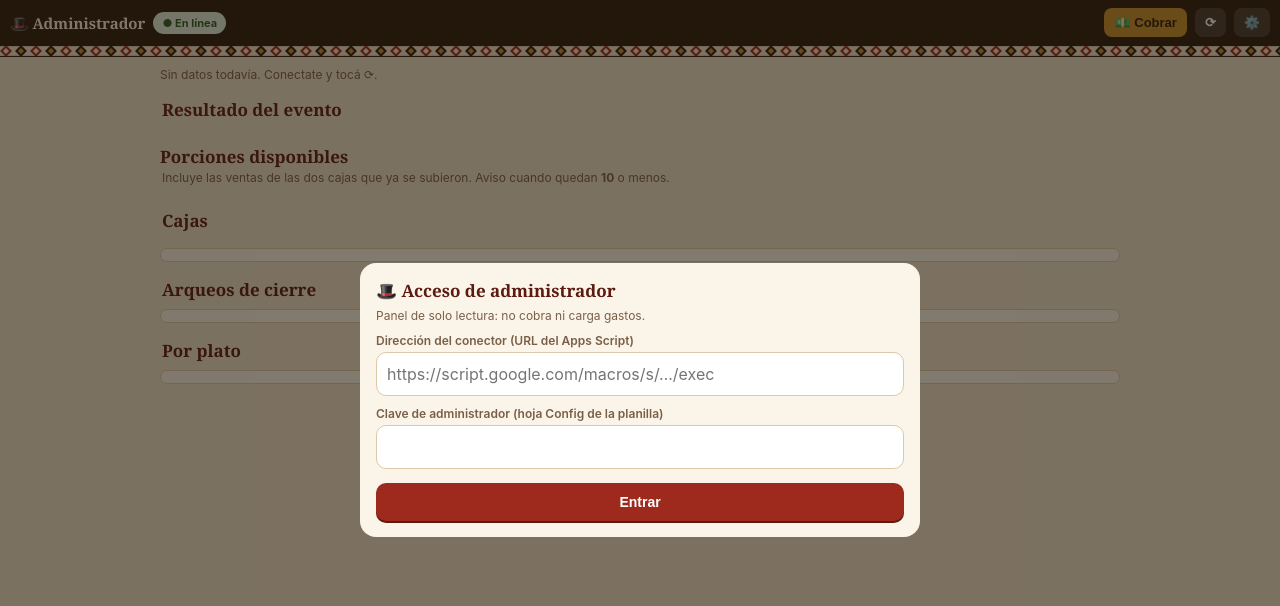
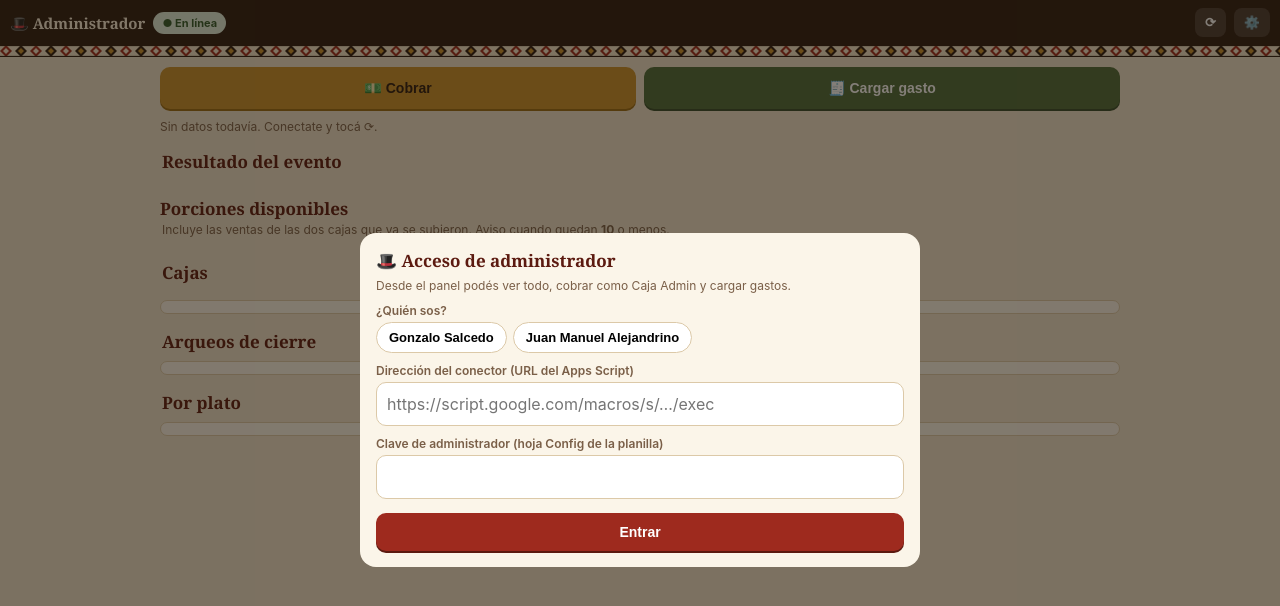
Before and after one commit to gonzasalcedor-byte/pena-caja-, a plain HTML site: page admin.html in a window 1280 px wide. Drawn offline with Linux system fonts and the light colour scheme.

Commit message:
Add files via upload

```diff
--- a/admin.html
+++ b/admin.html
@@ -67,14 +67,17 @@ input{font:inherit;font-size:16px;border:1px solid var(--line);border-radius:10p
 </head>
 <body>
 <header>
-  <h1>🎩 Administrador</h1>
+  <h1>🎩 <span id="h-quien">Administrador</span></h1>
   <span class="pill" id="h-net"></span>
   <div class="sp"></div>
-  <button class="hbtn" style="background:var(--mostaza);color:var(--ink);white-space:nowrap" onclick="irCobrar()">💵 Cobrar</button>
   <button class="hbtn" onclick="cargar(true)">⟳</button>
   <button class="hbtn" onclick="openSetup()">⚙️</button>
 </header>
 <div class="guarda"></div>
+<div style="display:flex;gap:8px;padding:10px 10px 0;max-width:980px;margin:0 auto">
+  <button class="btn" style="flex:1;background:var(--mostaza);color:var(--ink);box-shadow:0 2px 0 #9a6a12;padding:13px" onclick="irCobrar()">💵 Cobrar</button>
+  <button class="btn" style="flex:1;background:var(--verde);box-shadow:0 2px 0 #34492a;padding:13px" onclick="irGasto()">🧾 Cargar gasto</button>
+</div>
 <main>
   <div class="hint" id="upd"></div>
   <div id="alertas"></div>
@@ -103,7 +106,9 @@ input{font:inherit;font-size:16px;border:1px solid var(--line);border-radius:10p
 
 <div class="modal" id="m-setup"><div class="sheet">
   <h2>🎩 Acceso de administrador</h2>
-  <div class="hint">Panel de solo lectura: no cobra ni carga gastos.</div>
+  <div class="hint">Desde el panel podés ver todo, cobrar como Caja Admin y cargar gastos.</div>
+  <label>¿Quién sos?</label>
+  <div class="chips" id="s-user"></div>
   <label>Dirección del conector (URL del Apps Script)</label>
   <input id="s-api" placeholder="https://script.google.com/macros/s/…/exec">
   <label>Clave de administrador (hoja Config de la planilla)</label>
@@ -129,6 +134,7 @@ let CFG=LS.get('pa_cfg',null), D=LS.get('pa_data',null), LOW=LS.get('pa_low',{})
 const hace=iso=>{if(!iso)return '—';const m=Math.round((Date.now()-new Date(iso))/60000);return m<1?'recién':m<60?`hace ${m} min`:`hace ${Math.round(m/60)} h`};
 
 function render(){
+  $('#h-quien').textContent=yo()?yo().n.split(' ')[0]+' · Admin':'Administrador';
   const on=navigator.onLine, n=$('#h-net'); n.className='pill '+(on?'on':'off'); n.textContent=busy?'⟳ Actualizando':(on?'● En línea':'● Sin señal');
   if(!D){$('#upd').textContent='Sin datos todavía. Conectate y tocá ⟳.';return}
   $('#upd').textContent='Datos de la planilla · actualizado '+hace(D.ts)+(on?' · se refresca cada 30 s':' · sin señal, se muestra lo último');
@@ -145,7 +151,9 @@ function render(){
   const k=(l,v,s='',c='')=>`<div class="kpi"><div class="l">${l}</div><div class="v ${c}">${v}</div><div class="s">${s}</div></div>`;
   $('#kpis').innerHTML=k('Ventas',fmt(D.ventas),`${D.tickets} tickets${D.anulados?` · ${D.anulados} anulados`:''}`)+k('Gastos',fmt(D.gastos),`${D.nGastos} cargados`)+
     k('Resultado',fmt(D.resultado),D.ventas?`margen ${Math.round(D.resultado/D.ventas*100)}%`:'',D.resultado>=0?'pos':'neg')+
-    k('Consignación a pagar',fmt(D.pendCons))+k('Reintegros a pagar',fmt(D.pendRein));
+    k('Consignación a pagar',fmt(D.pendCons))+k('Reintegros a pagar',fmt(D.pendRein))+
+    (()=>{const pv=D.platos.reduce((x,p)=>x+p.vendidas,0), pe=D.platos.filter(p=>p.activo).reduce((x,p)=>x+p.rinde,0);
+      return k('Costo x porción vendida',pv?fmt(D.gastos/pv):'—',`${pv} porciones vendidas`)+k('Costo x porción estimada',pe?fmt(D.gastos/pe):'—',`sobre ${pe} porciones de rinde`)})();
   // Stock
   $('#stock').innerHTML=actAll.map(p=>{const tope=p.control?(p.fijado+p.sumas):(p.rinde+p.sumas), vend=p.control?p.vendidasDesde:p.vendidas;
     const pct=tope?Math.min(100,Math.max(0,(vend/tope)*100)):0, cls=p.quedan==null?'':(p.quedan<=0?'out':(p.quedan<=D.aviso?'low':''));
@@ -157,14 +165,14 @@ function render(){
   const cs=D.cajas.filter(c=>DIA==='Todos'||c.dia===DIA);
   const tot=cs.reduce((a,c)=>({t:a.t+c.tickets,v:a.v+c.total,e:a.e+(c.Efectivo||0),q:a.q+(c.Transferencia||0)+(c.QR||0),d:a.d+(c['Débito']||0)}),{t:0,v:0,e:0,q:0,d:0});
   $('#cajas').innerHTML='<tr><th>Caja</th><th>Día</th><th class="n">Tickets</th><th class="n">Total</th><th class="n">Efectivo</th><th class="n">Transf+QR</th><th class="n">Débito</th><th>Último ticket</th><th>Subió</th></tr>'+
-    (cs.map(c=>{const old=c.sync&&(Date.now()-new Date(c.sync))>15*60000;return `<tr><td><b>${c.caja==='C9'?'Admin':c.caja}</b></td><td>${c.dia}</td><td class="n">${c.tickets}</td><td class="n"><b>${fmt(c.total)}</b></td><td class="n">${fmt(c.Efectivo)}</td><td class="n">${fmt((c.Transferencia||0)+(c.QR||0))}</td><td class="n">${fmt(c['Débito'])}</td><td>${String(c.ultimo).slice(11,16)}</td><td class="${old?'neg':''}">${hace(c.sync)}</td></tr>`}).join('')||'<tr><td colspan="9" class="hint">Sin ventas todavía</td></tr>')+
+    (cs.map(c=>{const old=c.sync&&(Date.now()-new Date(c.sync))>15*60000;return `<tr><td><b>${CAJA_ADMIN[c.caja]||c.caja}</b></td><td>${c.dia}</td><td class="n">${c.tickets}</td><td class="n"><b>${fmt(c.total)}</b></td><td class="n">${fmt(c.Efectivo)}</td><td class="n">${fmt((c.Transferencia||0)+(c.QR||0))}</td><td class="n">${fmt(c['Débito'])}</td><td>${String(c.ultimo).slice(11,16)}</td><td class="${old?'neg':''}">${hace(c.sync)}</td></tr>`}).join('')||'<tr><td colspan="9" class="hint">Sin ventas todavía</td></tr>')+
     (cs.length>1?`<tr><td><b>Total</b></td><td></td><td class="n"><b>${tot.t}</b></td><td class="n"><b>${fmt(tot.v)}</b></td><td class="n"><b>${fmt(tot.e)}</b></td><td class="n"><b>${fmt(tot.q)}</b></td><td class="n"><b>${fmt(tot.d)}</b></td><td></td><td></td></tr>`:'');
   // Cierres
   $('#cierres').innerHTML='<tr><th>Caja</th><th>Día</th><th>Cajero</th><th class="n">Efectivo sistema</th><th class="n">Contado</th><th class="n">Diferencia</th></tr>'+
-    D.cierres.map(c=>`<tr><td>${c.caja==='C9'?'Admin':c.caja}</td><td>${c.dia}</td><td>${c.cajero||'—'}</td><td class="n">${fmt(c.efectivoSist)}</td><td class="n">${c.contado==null?'—':fmt(c.contado)}</td><td class="n ${c.dif?'neg':(c.dif===0?'pos':'')}">${c.dif==null?'—':(c.dif===0?'✓ 0':fmt(c.dif))}</td></tr>`).join('');
+    D.cierres.map(c=>`<tr><td>${CAJA_ADMIN[c.caja]||c.caja}</td><td>${c.dia}</td><td>${c.cajero||'—'}</td><td class="n">${fmt(c.efectivoSist)}</td><td class="n">${c.contado==null?'—':fmt(c.contado)}</td><td class="n ${c.dif?'neg':(c.dif===0?'pos':'')}">${c.dif==null?'—':(c.dif===0?'✓ 0':fmt(c.dif))}</td></tr>`).join('');
   // Platos
-  $('#platos').innerHTML='<tr><th>Plato</th><th class="n">Precio</th><th class="n">Vendidas</th><th class="n">Ventas</th><th class="n">Costo</th><th class="n">Resultado</th></tr>'+
-    D.platos.map(p=>`<tr><td>${p.nombre}${p.activo?'':' <span class="hint">(inactivo)</span>'}</td><td class="n">${fmt(p.precio)}</td><td class="n">${p.vendidas}</td><td class="n">${fmt(p.ventas)}</td><td class="n">${fmt(p.costo)}</td><td class="n ${p.resultado>=0?'pos':'neg'}">${fmt(p.resultado)}</td></tr>`).join('');
+  $('#platos').innerHTML='<tr><th>Plato</th><th class="n">Precio</th><th class="n">Costo total</th><th class="n">Rinde</th><th class="n">Costo x porción<br>estimada</th><th class="n">Vendidas</th><th class="n">Costo x porción<br>vendida</th><th class="n">Ventas</th><th class="n">Resultado</th></tr>'+
+    D.platos.map(p=>`<tr><td>${p.nombre}${p.activo?'':' <span class="hint">(inactivo)</span>'}</td><td class="n">${fmt(p.precio)}</td><td class="n">${fmt(p.costo)}</td><td class="n">${p.rinde||'—'}</td><td class="n">${p.rinde?fmt(p.costo/p.rinde):'—'}</td><td class="n">${p.vendidas}</td><td class="n"><b>${p.vendidas?fmt(p.costo/p.vendidas):'—'}</b></td><td class="n">${fmt(p.ventas)}</td><td class="n ${p.resultado>=0?'pos':'neg'}">${fmt(p.resultado)}</td></tr>`).join('');
   $('#links').innerHTML=D.url?`<a class="btn sec" href="${D.url}" target="_blank" rel="noopener">📊 Abrir la planilla</a>`:'';
 }
 function diaActual(){return DIA==='Todos'?null:DIA}
@@ -192,11 +200,16 @@ async function enviarCtrl(){
 }
 // ---- Cobrar como Caja Admin ----
 function irCobrar(){
-  if(!CFG||!CFG.api) return openSetup();
-  const c=LS.get('pena_cfg',null), tk=LS.get('pena_tickets',[]);
-  if(c&&c.caja&&c.caja!=='C9'&&tk.some(t=>!t.synced)) return toast(`Este teléfono tiene ventas de la caja ${c.caja} sin subir. Sincronizá esa caja primero.`);
-  LS.set('pena_cfg',{caja:'C9',cajero:'Administrador',api:CFG.api});
+  if(!CFG||!CFG.api||!yo()) return openSetup();
+  const mia=yo().caja, c=LS.get('pena_cfg',null), tk=LS.get('pena_tickets',[]);
+  if(c&&c.caja&&c.caja!==mia&&tk.some(t=>!t.synced)) return toast(`Este teléfono tiene ventas de la caja ${c.caja} sin subir. Sincronizá esa caja primero.`);
+  LS.set('pena_cfg',{caja:mia,cajero:yo().n,api:CFG.api});
   location.href='./';
+}
+function irGasto(){
+  if(!CFG||!CFG.api||!yo()) return openSetup();
+  LS.set('pg_cfg',{user:CFG.user,api:CFG.api});
+  location.href='gastos.html';
 }
 function avisos(){
   const msgs=[]; D.platos.filter(p=>p.activo&&p.quedan!=null).forEach(p=>{const lv=p.quedan<=0?2:(p.quedan<=D.aviso?1:0), prev=LOW[p.id]||0;
@@ -215,16 +228,22 @@ async function cargar(manual){
   }catch(e){ if(manual) toast('No se pudo actualizar'); console.warn(e); }
   finally{ busy=false; render(); }
 }
-function openSetup(){$('#s-api').value=CFG?CFG.api||'':'';$('#s-key').value=CFG?CFG.key||'':'';$('#s-cancel').style.display=CFG&&CFG.key?'inline-block':'none';$('#m-setup').classList.add('on')}
+const ADMINS=[{k:'GSR',n:'Gonzalo Salcedo',caja:'C9'},{k:'JMA',n:'Juan Manuel Alejandrino',caja:'C8'}];
+const CAJA_ADMIN={C9:'Admin Gonzalo',C8:'Admin Juan'};
+const yo=()=>ADMINS.find(x=>CFG&&x.k===CFG.user);
+let _u=null;
+function rUsers(){$('#s-user').innerHTML=ADMINS.map(x=>`<button class="chip ${_u===x.k?'on':''}" onclick="_u='${x.k}';rUsers()">${x.n}</button>`).join('')}
+function openSetup(){_u=CFG?CFG.user||null:null;rUsers();$('#s-api').value=CFG?CFG.api||'':'';$('#s-key').value=CFG?CFG.key||'':'';$('#s-cancel').style.display=CFG&&CFG.key&&CFG.user?'inline-block':'none';$('#m-setup').classList.add('on')}
 function closeM(){$('#m-setup').classList.remove('on')}
 function saveSetup(){const api=$('#s-api').value.trim(),key=$('#s-key').value.trim(); if(!/^https:\/\//.test(api)) return toast('Revisá la URL'); if(!key) return toast('Ingresá la clave');
-  CFG={api,key}; LS.set('pa_cfg',CFG); closeM(); cargar(true)}
+  if(!_u) return toast('Elegí quién sos');
+  CFG={api,key,user:_u}; LS.set('pa_cfg',CFG); closeM(); render(); cargar(true)}
 let _tt;function toast(t){const el=$('#toast');el.textContent=t;el.classList.add('on');clearTimeout(_tt);_tt=setTimeout(()=>el.classList.remove('on'),3000)}
 window.addEventListener('online',()=>cargar(false)); window.addEventListener('offline',render);
 document.addEventListener('visibilitychange',()=>{if(!document.hidden) cargar(false)});
 setInterval(()=>{if(!document.hidden) cargar(false)},30000);
 if('serviceWorker' in navigator) navigator.serviceWorker.register('sw.js').catch(()=>{});
-render(); if(!CFG||!CFG.key) openSetup(); else cargar(false);
+render(); if(!CFG||!CFG.key||!CFG.user) openSetup(); else cargar(false);
 </script>
 </body>
 </html>
--- a/sw.js
+++ b/sw.js
@@ -1,5 +1,5 @@
 // Service worker: guarda la app en el teléfono para que abra sin señal
-const CACHE='pena-caja-v4';
+const CACHE='pena-caja-v5';
 const ASSETS=['./','./index.html','./manifest.webmanifest','./icon-192.png','./icon-512.png','./gastos.html','./gastos.webmanifest','./gastos-192.png','./gastos-512.png','./admin.html','./admin.webmanifest','./admin-192.png','./admin-512.png'];
 self.addEventListener('install',e=>{e.waitUntil(caches.open(CACHE).then(c=>c.addAll(ASSETS)));self.skipWaiting()});
 self.addEventListener('activate',e=>{e.waitUntil(caches.keys().then(ks=>Promise.all(ks.filter(k=>k!==CACHE).map(k=>caches.delete(k)))));self.clients.claim()});
```
Also changed, not shown: gastos.html (+2 -0 lines), index.html (+3 -3 lines).
